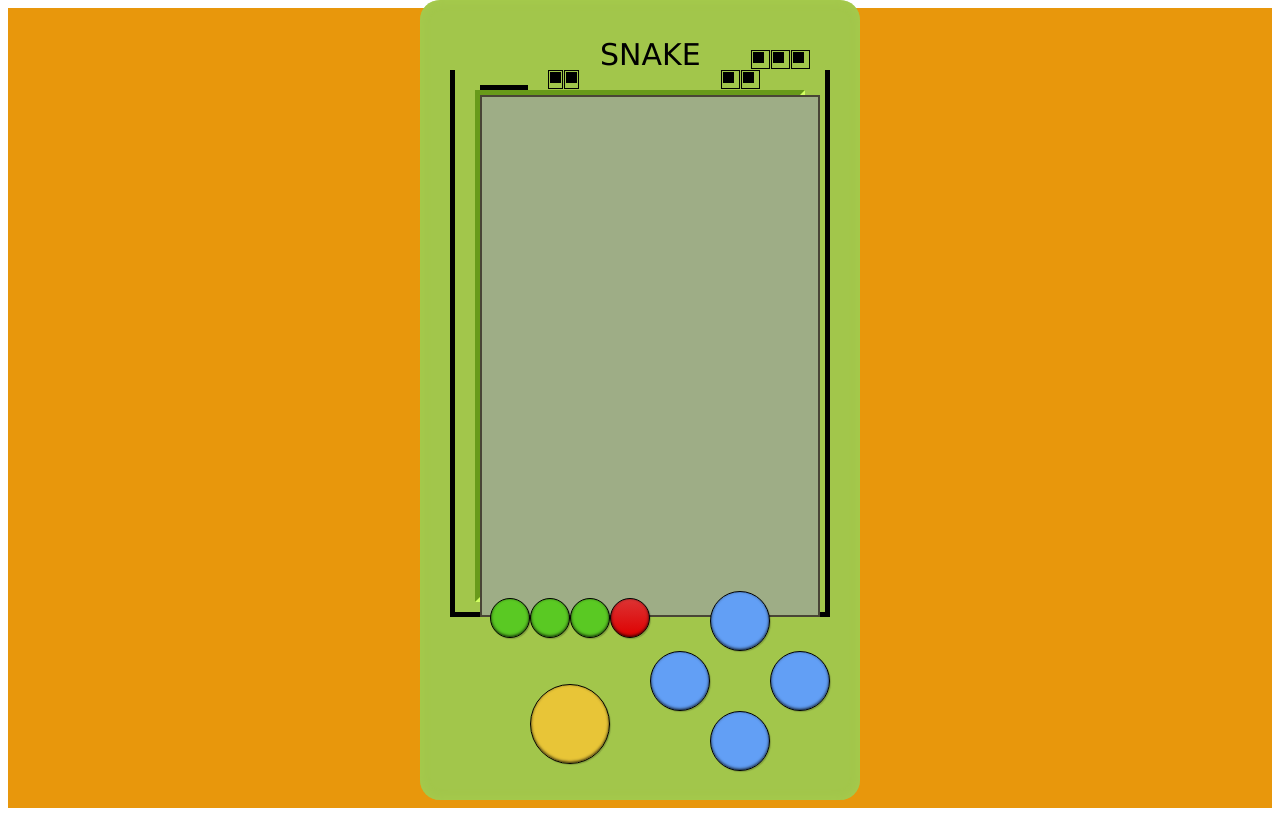
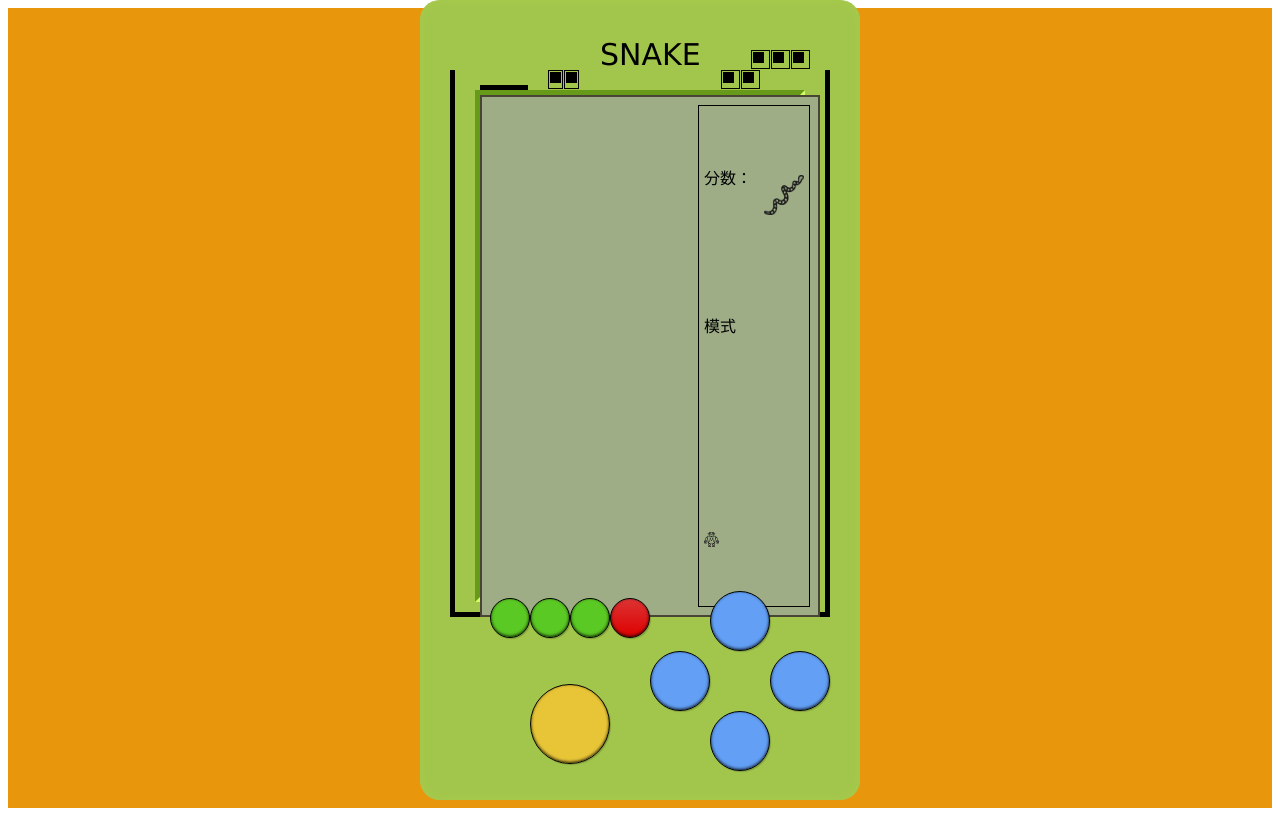
Before and after one commit to Simtryi/react-snake, a React app: page / in a window 1280 px wide. Built offline with nearby package versions, Linux system fonts and the light colour scheme; the HTML template or start-up script is replaced by a standard one.

Commit message:
feat: add screen.

```diff
--- a/src/app/App.tsx
+++ b/src/app/App.tsx
@@ -4,6 +4,8 @@ import { store } from './store'
 import './App.less'
 
 import Header from './components/header'
+import Game from './components/game'
+import Info from './components/info'
 import Keyboard from "./components/keyboard";
 
 interface IProps {}
@@ -30,7 +32,8 @@ export default class App extends React.Component<IProps, IState> {
                             <div className="content">
                                 <div className="main">
                                     <div className="screen">
-
+                                        <Game />
+                                        <Info />
                                     </div>
                                 </div>
                             </div>
--- /dev/null
+++ b/src/app/components/game/index.less
@@ -0,0 +1,23 @@
+.app .screen {
+  .full-cell {
+    border-color: #000;
+    &:after {
+      background: #000;
+    }
+  }
+  .snake-cell,
+  .food-o-cell {
+    position: absolute;
+    border-color: #000;
+    &:after {
+      background: #000;
+    }
+  }
+  .food-cell {
+    position: absolute;
+    border-color: #879372;
+    &:after {
+      background: #879372;
+    }
+  }
+}
--- /dev/null
+++ b/src/app/components/game/index.tsx
@@ -0,0 +1,18 @@
+import React from 'react'
+import './index.less'
+
+interface IProps {}
+
+interface IState {}
+
+export default class Game extends React.Component<IProps, IState> {
+
+    render() {
+        return (
+            <div className="left" id="left">
+
+            </div>
+        )
+    }
+
+}
--- /dev/null
+++ b/src/app/components/info/index.tsx
@@ -0,0 +1,34 @@
+import React from 'react'
+const snakeImg = require('../../resources/images/snack.png')
+const robotImg = require('../../resources/images/robot.png')
+
+interface IProps {}
+
+interface IState {}
+
+export default class Info extends React.Component<IProps, IState> {
+
+    render() {
+        return (
+            <div className="right">
+                <div className='record'>
+                    <label>分数：</label>
+                    <img src={snakeImg} />
+                </div>
+
+                <div className='level'>
+                    <label>模式</label>
+                </div>
+
+                <div className='set'>
+
+                </div>
+
+                <div className='time'>
+                    <img src={robotImg} />
+                </div>
+            </div>
+        )
+    }
+
+}
--- a/src/app/components/keyboard/index.less
+++ b/src/app/components/keyboard/index.less
@@ -2,10 +2,6 @@
   margin: 30px 30px 0 30px;
   display: flex;
   padding-bottom: 20px;
-
-  .fa {
-    margin-top: 5px;
-  }
 
   .left {
     flex: 1;
@@ -58,9 +54,6 @@
       flex-direction: column;
       justify-content: space-between;
     }
-    .fa {
-      margin-top: 0;
-    }
     button {
       width: 60px;
       height: 60px;
```
